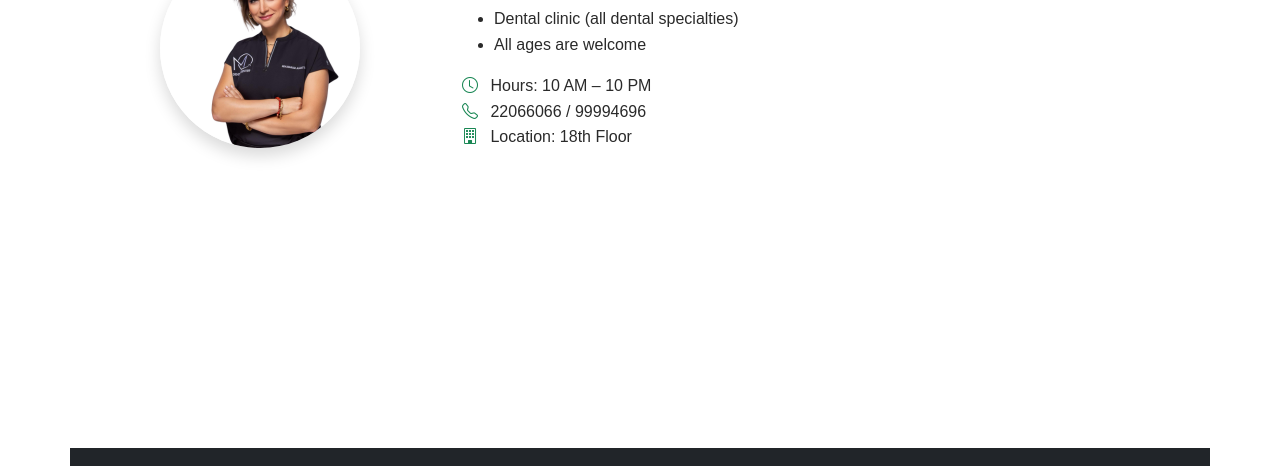
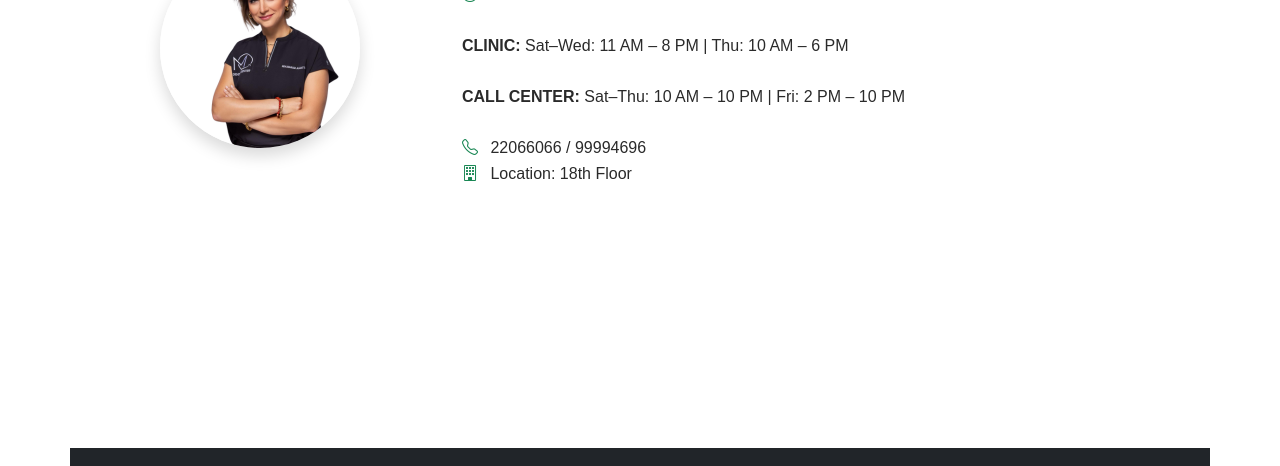
Before and after one commit to beyondlimitkw/clovertower, a plain HTML site: page doctor-pages/rdh-mariam-alqattan.html in a window 1280 px wide. Shown: the part 442-908 px from the top of the page. Drawn offline with nearby package versions, Linux system fonts and the light colour scheme.

Commit message:
mq dental and rdh timings update.

```diff
--- a/doctor-pages/rdh-mariam-alqattan.html
+++ b/doctor-pages/rdh-mariam-alqattan.html
@@ -22,10 +22,9 @@
       <div class="col-md-8">
         <h2 class="fw-bold text-green">Rdh. Mariam Alqattan</h2>
         <p class="text-muted mb-1"><strong>Specialty:</strong> Hygienist</p>
-        <ul><li>Dental clinic (all dental specialties)</li><li>All ages are welcome</li></ul>
 
         <ul class="list-unstyled mt-3">
-          <li><i class="bi bi-clock text-success me-2"></i> Hours: 10 AM – 10 PM</li><li><i class="bi bi-telephone text-success me-2"></i> 22066066 / 99994696</li><li><i class="bi bi-building text-success me-2"></i> Location: 18th Floor</li>
+          <li><i class="bi bi-clock text-success me-2"></i>Hours:<br><br><strong>CLINIC:</strong> Sat–Wed: 11 AM – 8 PM | Thu: 10 AM – 6 PM<br><br> <strong>CALL CENTER:</strong> Sat–Thu: 10 AM – 10 PM | Fri: 2 PM – 10 PM<br><br></li><li><i class="bi bi-telephone text-success me-2"></i> 22066066 / 99994696</li><li><i class="bi bi-building text-success me-2"></i> Location: 18th Floor</li>
         </ul>
       </div>
     </div>
```
Also changed, not shown: clinic-pages/max-quality-dental-center.html (+1 -1 lines).
